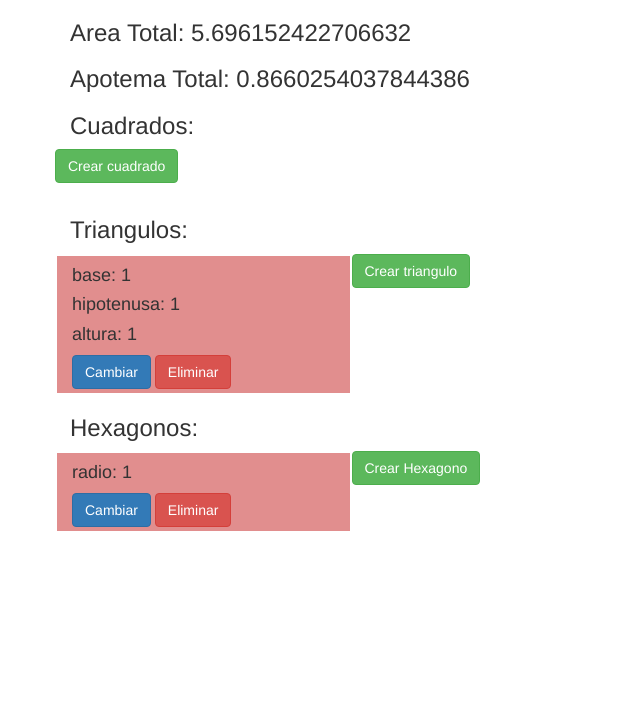
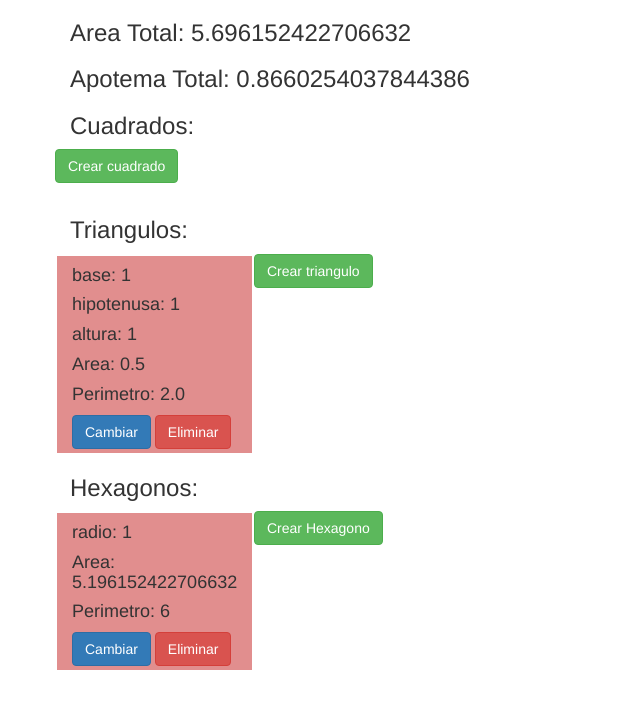
Before and after one commit to developerfab/evaluacion, a Django app: page /eliminarFigura/identificador/1/figura/cuadrado/idFigura/1/ in a window 1280 px wide. Shown: the top 709 px of the page, without its empty margins (0-640 px from the left). Run offline with Django 3.2, Linux system fonts and the light colour scheme; tables that the repository leaves empty hold one stand-in row (values such as "Sample post"); data that the repository does not hold is empty; some libraries are stand-ins or nearby versions.

Commit message:
se adiciona la renderizacion de las areas de cada figura

```diff
--- a/evaluacion/templates/verEspacio.html
+++ b/evaluacion/templates/verEspacio.html
@@ -7,8 +7,10 @@
 
 	<div class="row">
 		{% for cuadrado in lista_cuadrados %}
-		<div class="col-md-1 figura">
+		<div class="col-md-2 figura">
 			<h4>lado: {{ cuadrado.lado }}</h4>
+			<h4>Area: {{ cuadrado.getArea }}</h4>
+			<h4>Perimetro: {{ cuadrado.getPerimetro }}</h4>
 			<a href="" class="btn btn-primary">Cambiar</a>
 			<a href="/eliminarFigura/identificador/{{ espacio.id }}/figura/cuadrado/idFigura/{{ cuadrado.id }}/" class="btn btn-danger">Eliminar</a>
 		</div>
@@ -20,10 +22,12 @@
 	<h3>Triangulos:</h3>
 	<div class="row">
 		{% for triangulo in lista_triangulos %}
-		<div class="col-md-3 figura">
+		<div class="col-md-2 figura">
 			<h4>base: {{ triangulo.base }}</h4>
 			<h4>hipotenusa: {{ triangulo.hipotenusa }}</h4>
 			<h4>altura: {{ triangulo.altura }}</h4>
+			<h4>Area: {{ triangulo.getArea }}</h4>
+			<h4>Perimetro: {{ triangulo.getPerimetro }}</h4>
 			<a href="" class="btn btn-primary">Cambiar</a>
 			<a href="/eliminarFigura/identificador/{{ espacio.id }}/figura/triangulo/idFigura/{{ triangulo.id }}/" class="btn btn-danger">Eliminar</a>
 		</div>
@@ -35,8 +39,10 @@
 	<h3>Hexagonos:</h3>
 	<div class="row">
 		{% for hexagono in lista_hexagonos %}
-		<div class="col-md-3 figura">
+		<div class="col-md-2 figura">
 			<h4>radio: {{ hexagono.radio }}</h4>
+			<h4>Area: {{ hexagono.getArea }}</h4>
+			<h4>Perimetro: {{ hexagono.getPerimetro }}</h4>
 			<a href="" class="btn btn-primary">Cambiar</a>
 			<a href="/eliminarFigura/identificador/{{ espacio.id }}/figura/hexagono/idFigura/{{ hexagono.id }}/" class="btn btn-danger">Eliminar</a>
 		</div>
```
